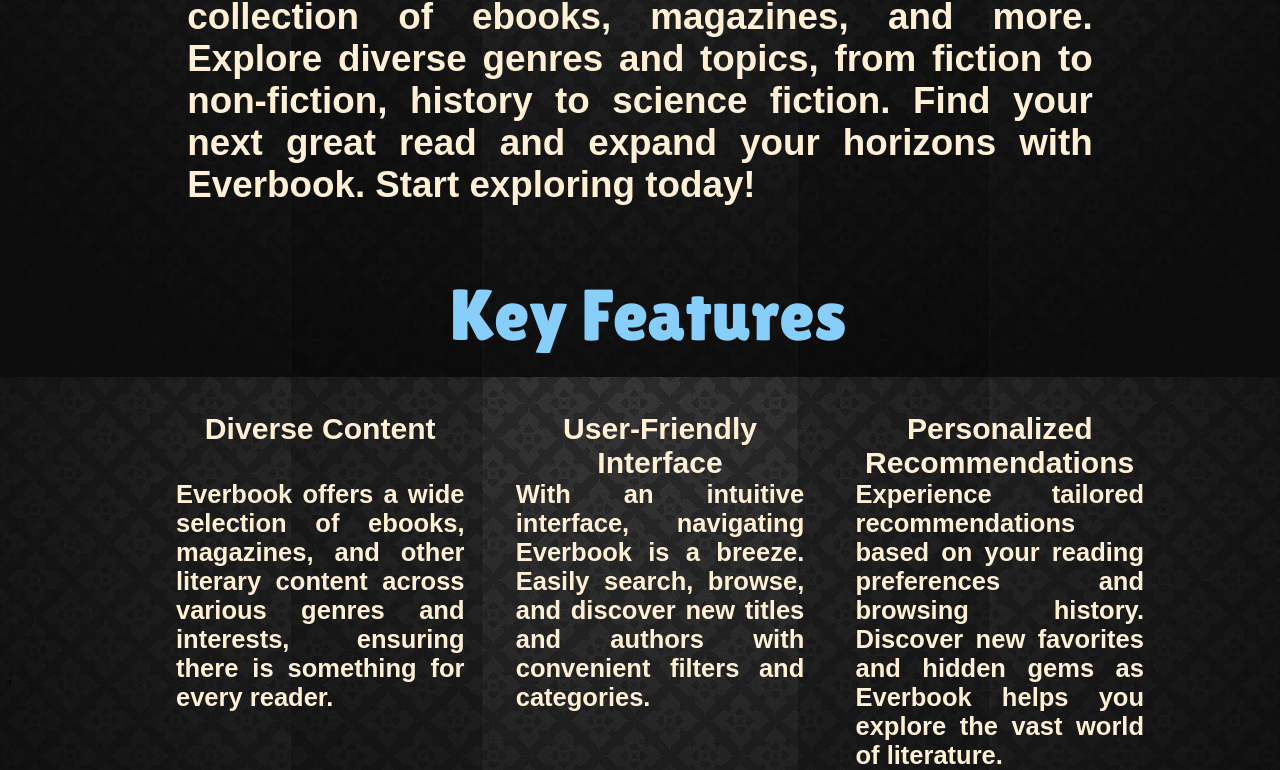
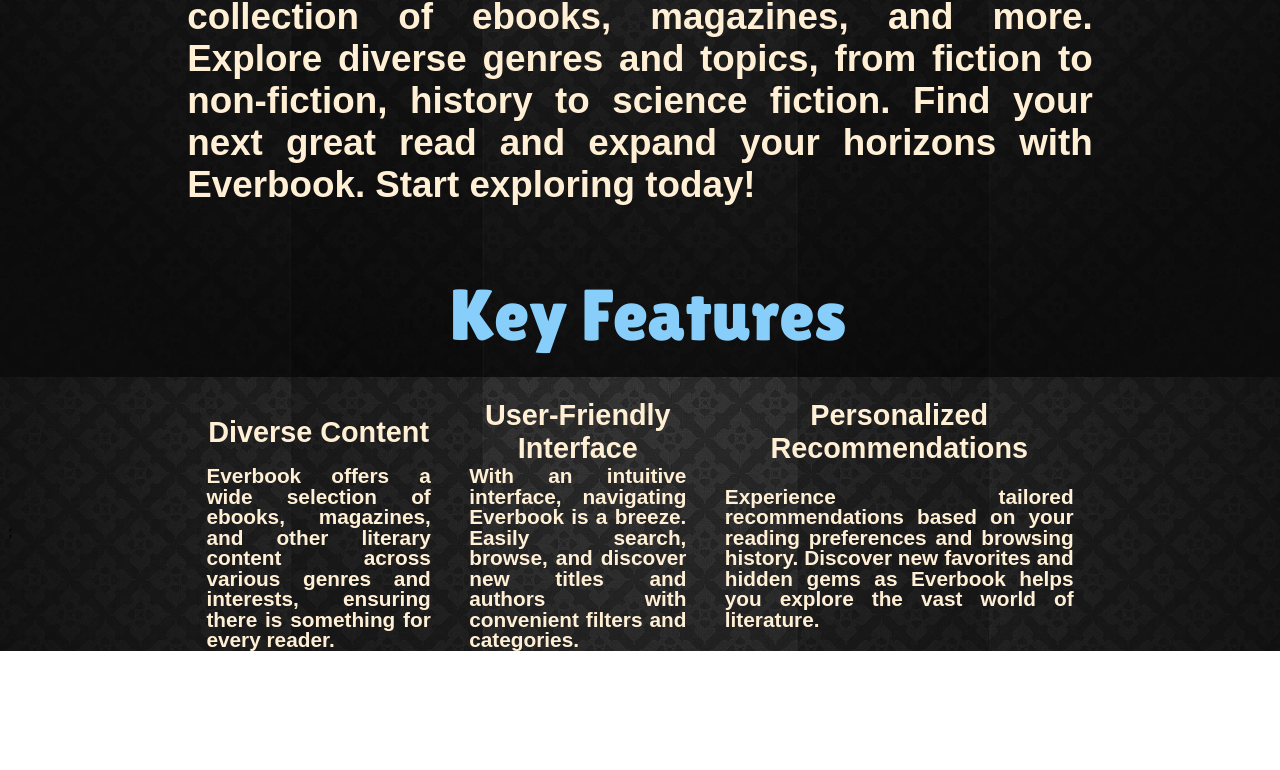
Before and after one commit to minhtai0611/demo-project-1, a React (Vite) app: page /about in a window 1280 px wide. Shown: the part 423-1193 px from the top of the page. After the commit the page ends 1074 px from the top, so only its background shows below. Built offline with nearby package versions, Linux system fonts and the light colour scheme; a web font is replaced by a local one.

Commit message:
demo-project-1

```diff
--- a/src/AboutComponent/About.jsx
+++ b/src/AboutComponent/About.jsx
@@ -18,8 +18,7 @@
                 <p>Key Features</p>
             </section>
             <article className={styled.p + " " + styled["gayathri-bold"]}>
-                <div className={styled.div}>
-                    <ul className={styled.ul}>
+                {/* <ul className={styled.ul}>
                         <li>Diverse Content</li>
                         <li>User-Friendly Interface</li>
                         <li>Personalized Recommendations</li>
@@ -32,8 +31,36 @@
                         <li>
                             Experience tailored recommendations based on your reading preferences and browsing history. Discover new favorites and hidden gems as Everbook helps you explore the vast world of literature.
                         </li>
-                    </ul>
-                </div>
+                    </ul> */}
+                <table className={styled.table}>
+                    <thead>
+                        <tr>
+                            <th>Diverse Content</th>
+                            <th>User-Friendly Interface</th>
+                            <th>Personalized Recommendations</th>
+                        </tr>
+                    </thead>
+                    <tbody>
+                        <tr>
+                            <td>
+                                Everbook offers a wide selection of ebooks, magazines, and other
+                                literary content across various genres and interests, ensuring
+                                there is something for every reader.
+                            </td>
+                            <td>
+                                With an intuitive interface, navigating Everbook is a breeze.
+                                Easily search, browse, and discover new titles and authors with
+                                convenient filters and categories.
+                            </td>
+                            <td>
+                                Experience tailored recommendations based on your reading
+                                preferences and browsing history. Discover new favorites and
+                                hidden gems as Everbook helps you explore the vast world of
+                                literature.
+                            </td>
+                        </tr>
+                    </tbody>
+                </table>
             </article>
         </>
     );
--- a/src/AboutComponent/About.module.css
+++ b/src/AboutComponent/About.module.css
@@ -24,7 +24,7 @@
   margin: -10vw 14vw;
 }
 
-.div .ul {
+/* .div .ul {
   display: flex;
   flex-wrap: wrap;
   list-style: none;
@@ -45,4 +45,18 @@
 }
 .a {
   text-decoration: none;
+} */
+.table {
+  border-collapse: collapse;
 }
+
+.table th {
+  text-align: center;
+  padding-top: 1vw;
+  font-size: 1.8rem;
+}
+.table td {
+  font-size: 1.3rem;
+  padding: 0 1.5vw 0 1.5vw;
+  line-height: 1.6vw;
+}
--- a/src/PricingComponent/Pricing.module.css
+++ b/src/PricingComponent/Pricing.module.css
@@ -30,7 +30,6 @@
 .table th, .table td{
   border-left: 0.3vw solid papayawhip;
   border-right: 0.3vw solid papayawhip;
-
 }
 .table th {
   text-align: center;
```
